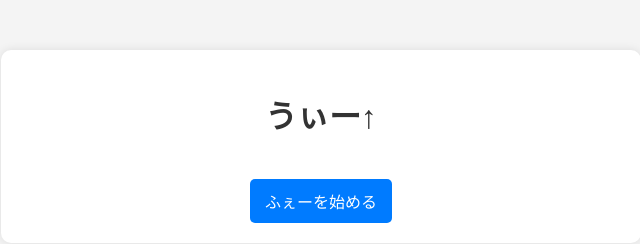
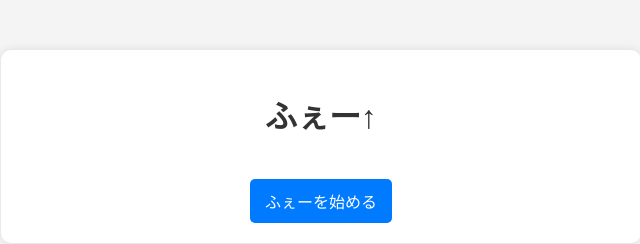
Before and after one commit to shin-w21/Wii, a plain HTML site: page index.html in a window 1280 px wide. Shown: the full height of the page, 319-959 px from the left. Drawn offline with Linux system fonts and the light colour scheme.

Commit message:
Update index.html

```diff
--- a/index.html
+++ b/index.html
@@ -10,7 +10,7 @@
 
     <!-- タイトル画面 -->
     <div class="container" id="title-screen">
-        <h1>うぃー↑</h1>
+        <h1>ふぇー↑</h1>
         <button class="btn" onclick="startQuiz()">ふぇーを始める</button>
     </div>
 
```
